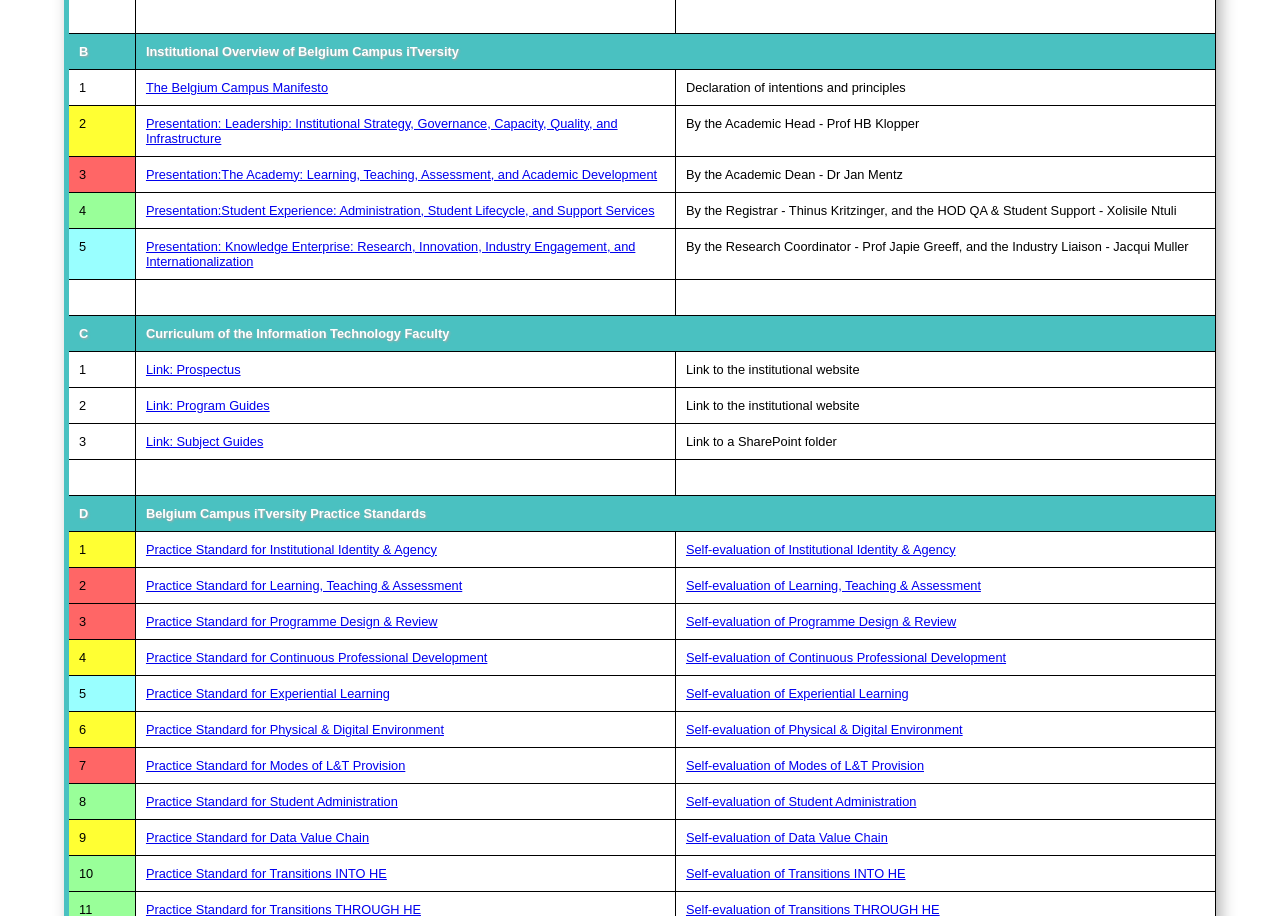
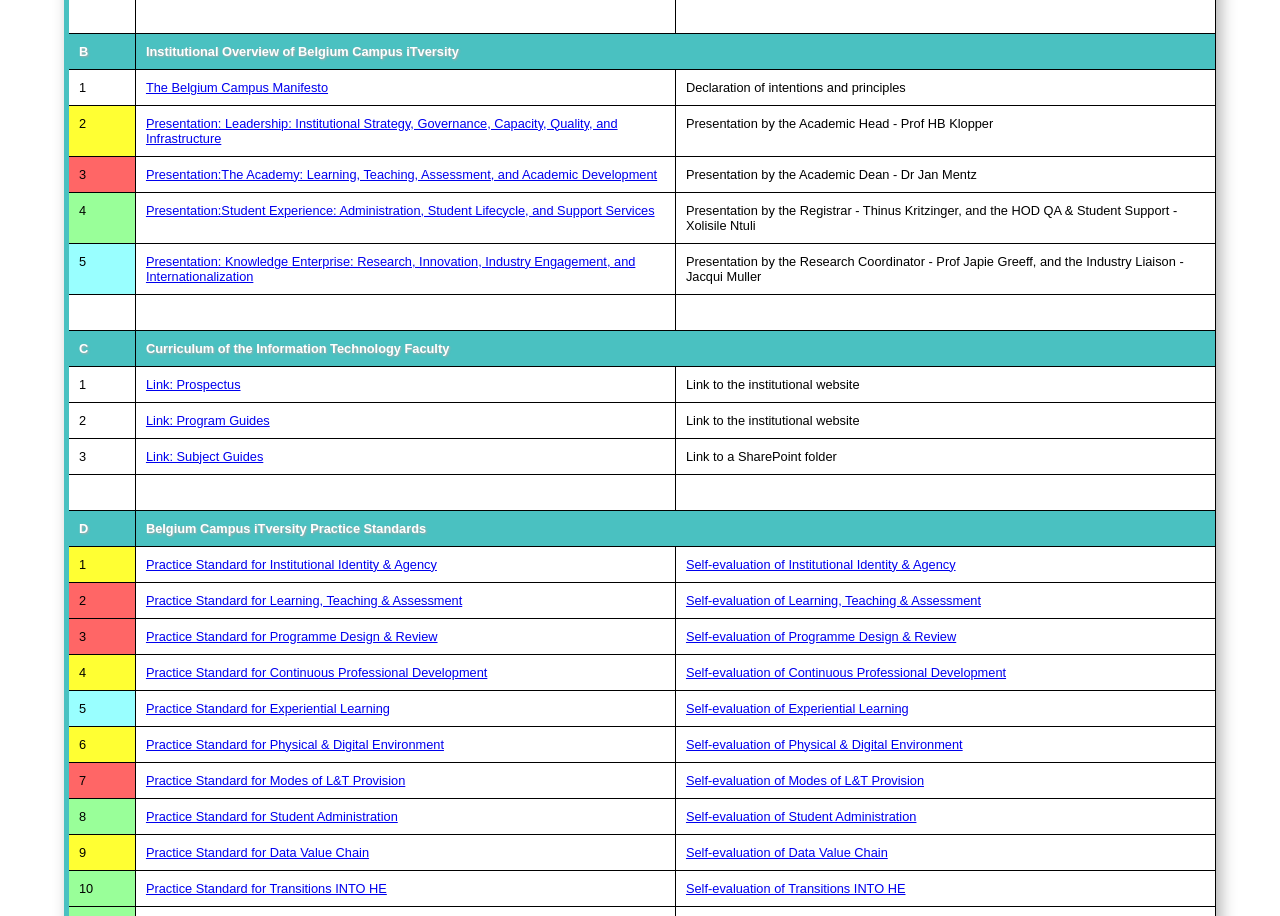
Before and after one commit to profbenalex/QMAY25, a plain HTML site: page index.html in a window 1280 px wide. Shown: the part 830-1746 px from the top of the page. Drawn offline with Linux system fonts and the light colour scheme.

Commit message:
Add files via upload

```diff
--- a/index.html
+++ b/index.html
@@ -175,6 +175,7 @@ href="https://belgiumcampusacza-my.sharepoint.com/:w:/g/personal/alexander_b_bel
 
 
 
+
               Quality at Belgium Campus</a><br>
           </td>
           <td valign="top"><i><span style="color: rgb(0, 0, 0);
@@ -241,6 +242,7 @@ href="https://belgiumcampusacza-my.sharepoint.com/:w:/g/personal/alexander_b_bel
 
 
 
+
               of the QMAY25</a><br>
           </td>
           <td valign="top"><span style="color: rgb(0, 0, 0);
@@ -252,6 +254,7 @@ href="https://belgiumcampusacza-my.sharepoint.com/:w:/g/personal/alexander_b_bel
               white-space: normal; background-color: rgb(255, 255, 255);
               text-decoration-style: initial; text-decoration-color:
               initial; display: inline !important; float: none;">Objectives
+
               of the review</span> </td>
         </tr>
         <tr>
@@ -259,6 +262,7 @@ href="https://belgiumcampusacza-my.sharepoint.com/:w:/g/personal/alexander_b_bel
           </td>
           <td valign="top"><a moz-do-not-send="true"
 href="https://belgiumcampusacza-my.sharepoint.com/:w:/g/personal/alexander_b_belgiumcampus_ac_za/EfosDNC-XEJMj7yK7GRDddMBJnNE8hxpz_4f6bnu6xKR7w?e=P7fdKZ">QMAY25
+
               Panel Mini CVs</a><br>
           </td>
           <td valign="top"><i><span style="color: rgb(0, 0, 0);
@@ -316,6 +320,7 @@ href="https://belgiumcampusacza-my.sharepoint.com/:w:/g/personal/alexander_b_bel
 
 
 
+
               &amp; Key Metrics for QMAY25</a><br>
           </td>
           <td valign="top"><span style="color: rgb(0, 0, 0);
@@ -372,6 +377,7 @@ href="https://belgiumcampusacza-my.sharepoint.com/:w:/g/personal/alexander_b_bel
 
 
 
+
               of Roles for QMAY25</a><br>
           </td>
           <td valign="top"><span style="color: rgb(0, 0, 0);
@@ -383,6 +389,7 @@ href="https://belgiumcampusacza-my.sharepoint.com/:w:/g/personal/alexander_b_bel
               white-space: normal; background-color: rgb(255, 255, 255);
               text-decoration-style: initial; text-decoration-color:
               initial; display: inline !important; float: none;">Assignment
+
               of roles</span><br>
           </td>
         </tr>
@@ -391,6 +398,7 @@ href="https://belgiumcampusacza-my.sharepoint.com/:w:/g/personal/alexander_b_bel
           </td>
           <td valign="top"><a moz-do-not-send="true"
 href="https://belgiumcampusacza-my.sharepoint.com/:w:/g/personal/alexander_b_belgiumcampus_ac_za/EXmXt_Gr9cNJpYKSvOuURWQB2szQ3_P5cpKhbAqYMXPKbA?e=vs2PvZ">Final
+
               Report Template for QMAY25</a><br>
           </td>
           <td valign="top"><span style="color: rgb(0, 0, 0);
@@ -410,6 +418,7 @@ href="https://belgiumcampusacza-my.sharepoint.com/:w:/g/personal/alexander_b_bel
           </td>
           <td valign="top"><a moz-do-not-send="true"
 href="https://belgiumcampusacza-my.sharepoint.com/:w:/g/personal/alexander_b_belgiumcampus_ac_za/EY3yx67nPS5DmqtfCNZdN5kBDdmMVmzaUu3xj1ciMEJedg?e=pPtlEc">The
+
               QMAY25 Engagement Program</a><br>
           </td>
           <td valign="top"><span style="color: rgb(0, 0, 0);
@@ -429,6 +438,7 @@ href="https://belgiumcampusacza-my.sharepoint.com/:w:/g/personal/alexander_b_bel
           </td>
           <td valign="top"><a moz-do-not-send="true"
 href="https://belgiumcampusacza-my.sharepoint.com/:w:/g/personal/alexander_b_belgiumcampus_ac_za/EYEHgbc7HwVAgH4GgF0-OCoBcwqDhO-kXDaH83sJM5tvtg?e=I7jm6Y">Student
+
               &amp; Staff Lists for QMAY25 Interviews</a><br>
           </td>
           <td valign="top">Staff and student lists<br>
@@ -454,6 +464,7 @@ href="https://belgiumcampusacza-my.sharepoint.com/:w:/g/personal/alexander_b_bel
           </td>
           <td valign="top"><a moz-do-not-send="true"
 href="https://belgiumcampusacza-my.sharepoint.com/:w:/g/personal/alexander_b_belgiumcampus_ac_za/ET8HiBR3pa9Goku45ReJBMwBiaoGqMsiIEXR1sgLPF3lfQ?e=8CLeZ9">The
+
 
 
 
@@ -511,6 +522,7 @@ href="https://belgiumcampusacza-my.sharepoint.com/:w:/g/personal/alexander_b_bel
 href="https://belgiumcampusacza-my.sharepoint.com/:p:/g/personal/alexander_b_belgiumcampus_ac_za/EbaGKiiQAL5MpExHRpTuD1YBSgNfisY9D4ih3F68tNspbg?e=azvFUF">Presentation:
 
 
+
               Leadership: Institutional Strategy, Governance, Capacity,
               Quality, and Infrastructure</a><br>
           </td>
@@ -524,8 +536,8 @@ href="https://belgiumcampusacza-my.sharepoint.com/:p:/g/personal/alexander_b_bel
               white-space: normal; background-color: rgb(255, 255, 255);
               text-decoration-thickness: initial; text-decoration-style:
               initial; text-decoration-color: initial; display: inline
-              !important; float: none;">By the Academic Head - Prof HB
-              Klopper<br>
+              !important; float: none;">Presentation by the Academic
+              Head - Prof HB Klopper<br>
             </span></td>
         </tr>
         <tr>
@@ -533,6 +545,7 @@ href="https://belgiumcampusacza-my.sharepoint.com/:p:/g/personal/alexander_b_bel
           </td>
           <td valign="top"><a moz-do-not-send="true"
 href="https://belgiumcampusacza-my.sharepoint.com/:p:/g/personal/alexander_b_belgiumcampus_ac_za/EXIdIVR5IvRKnr9fvArz3fsBh_7fRTsunUfF-LLpHApSLA?e=FbgHrw">Presentation:The
+
 
 
               Academy: Learning, Teaching, Assessment, and Academic
@@ -547,8 +560,18 @@ href="https://belgiumcampusacza-my.sharepoint.com/:p:/g/personal/alexander_b_bel
               white-space: normal; background-color: rgb(255, 255, 255);
               text-decoration-thickness: initial; text-decoration-style:
               initial; text-decoration-color: initial; display: inline
-              !important; float: none;"></span>By the Academic Dean - Dr
-            Jan Mentz<br>
+              !important; float: none;"></span><span style="color:
+              rgb(0, 0, 0); font-family: Arial, sans-serif; font-size:
+              12.8px; font-style: normal; font-variant-ligatures:
+              normal; font-variant-caps: normal; font-weight: 400;
+              letter-spacing: normal; orphans: 2; text-align: left;
+              text-indent: 0px; text-transform: none; widows: 2;
+              word-spacing: 0px; -webkit-text-stroke-width: 0px;
+              white-space: normal; background-color: rgb(255, 255, 255);
+              text-decoration-thickness: initial; text-decoration-style:
+              initial; text-decoration-color: initial; display: inline
+              !important; float: none;">Presentation by </span>the
+            Academic Dean - Dr Jan Mentz<br>
           </td>
         </tr>
         <tr>
@@ -556,6 +579,7 @@ href="https://belgiumcampusacza-my.sharepoint.com/:p:/g/personal/alexander_b_bel
           </td>
           <td valign="top"><a moz-do-not-send="true"
 href="https://belgiumcampusacza-my.sharepoint.com/:p:/g/personal/alexander_b_belgiumcampus_ac_za/EVWcqXyI8LZIvAOcuHQ8GMQBEbOreW1Du83j-b3wOBmU2g?e=ZVcV0B">Presentation:Student
+
 
 
               Experience: Administration, Student Lifecycle, and Support
@@ -570,9 +594,19 @@ href="https://belgiumcampusacza-my.sharepoint.com/:p:/g/personal/alexander_b_bel
               white-space: normal; background-color: rgb(255, 255, 255);
               text-decoration-thickness: initial; text-decoration-style:
               initial; text-decoration-color: initial; display: inline
-              !important; float: none;">By the Registrar - Thinus
-              Kritzinger, and the HOD QA &amp; Student Support -
-              Xolisile Ntuli</span><br>
+              !important; float: none;"><span style="color: rgb(0, 0,
+                0); font-family: Arial, sans-serif; font-size: 12.8px;
+                font-style: normal; font-variant-ligatures: normal;
+                font-variant-caps: normal; font-weight: 400;
+                letter-spacing: normal; orphans: 2; text-align: left;
+                text-indent: 0px; text-transform: none; widows: 2;
+                word-spacing: 0px; -webkit-text-stroke-width: 0px;
+                white-space: normal; background-color: rgb(255, 255,
+                255); text-decoration-thickness: initial;
+                text-decoration-style: initial; text-decoration-color:
+                initial; display: inline !important; float: none;">Presentation
+                by </span>the Registrar - Thinus Kritzinger, and the
+              HOD QA &amp; Student Support - Xolisile Ntuli</span><br>
           </td>
         </tr>
         <tr>
@@ -580,6 +614,7 @@ href="https://belgiumcampusacza-my.sharepoint.com/:p:/g/personal/alexander_b_bel
           </td>
           <td valign="top"><a moz-do-not-send="true"
 href="https://belgiumcampusacza-my.sharepoint.com/:p:/g/personal/alexander_b_belgiumcampus_ac_za/Ec_b5yTRSgVHn6NC7HOYxMYBgNVrjhzVqf4rH9oCyCfTxA?e=QfmmJp">Presentation:
+
 
 
               Knowledge Enterprise: Research, Innovation, Industry
@@ -1316,9 +1351,19 @@ div.WordSection1
               white-space: normal; background-color: rgb(255, 255, 255);
               text-decoration-thickness: initial; text-decoration-style:
               initial; text-decoration-color: initial; display: inline
-              !important; float: none;">By the Research Coordinator -
-              Prof Japie Greeff, and the Industry Liaison - Jacqui
-              Muller</span><br>
+              !important; float: none;"><span style="color: rgb(0, 0,
+                0); font-family: Arial, sans-serif; font-size: 12.8px;
+                font-style: normal; font-variant-ligatures: normal;
+                font-variant-caps: normal; font-weight: 400;
+                letter-spacing: normal; orphans: 2; text-align: left;
+                text-indent: 0px; text-transform: none; widows: 2;
+                word-spacing: 0px; -webkit-text-stroke-width: 0px;
+                white-space: normal; background-color: rgb(255, 255,
+                255); text-decoration-thickness: initial;
+                text-decoration-style: initial; text-decoration-color:
+                initial; display: inline !important; float: none;">Presentation
+                by </span>the Research Coordinator - Prof Japie Greeff,
+              and the Industry Liaison - Jacqui Muller</span><br>
           </td>
         </tr>
         <tr>
@@ -1341,6 +1386,7 @@ div.WordSection1
           </td>
           <td valign="top"><a moz-do-not-send="true"
               href="https://www.belgiumcampus.ac.za/important-documentation/">Link:
+
 
 
               Prospectus</a><br>
@@ -1366,6 +1412,7 @@ div.WordSection1
               href="https://www.belgiumcampus.ac.za/qualifications/">Link:
 
 
+
               Program Guides</a><br>
           </td>
           <td valign="top"><span style="color: rgb(0, 0, 0);
@@ -1389,6 +1436,7 @@ div.WordSection1
 href="https://belgiumcampusacza-my.sharepoint.com/personal/itfaculty_belgiumcampus_ac_za/_layouts/15/onedrive.aspx?id=%2Fpersonal%2Fitfaculty%5Fbelgiumcampus%5Fac%5Fza%2FDocuments%2FAcademic%20Project%2FDepartment%20Heads%2FStudyGuide&amp;ga=1">Link:
 
 
+
               Subject Guides</a><br>
           </td>
           <td valign="top"><span style="color: rgb(0, 0, 0);
@@ -1459,6 +1507,7 @@ href="https://belgiumcampusacza-my.sharepoint.com/:w:/g/personal/alexander_b_bel
 
 
 
+
               Standard for Institutional Identity &amp; Agency</a> </td>
           <td valign="top"><span style="color: rgb(0, 0, 0);
               font-family: Arial, sans-serif; font-size: 12.8px;
@@ -1475,6 +1524,7 @@ href="https://belgiumcampusacza-my.sharepoint.com/:w:/g/personal/alexander_b_bel
 
 
 
+
               of Institutional Identity &amp; Agency </a></td>
         </tr>
         <tr>
@@ -1482,6 +1532,7 @@ href="https://belgiumcampusacza-my.sharepoint.com/:w:/g/personal/alexander_b_bel
           </td>
           <td valign="top"><a moz-do-not-send="true"
 href="https://belgiumcampusacza-my.sharepoint.com/:w:/g/personal/alexander_b_belgiumcampus_ac_za/ESlgl5oMBZNKrdB8oSen3okBpZdzy5DqclP2vV8KYQug3Q?e=gPJeg5">Practice
+
 
 
 
@@ -1533,6 +1584,7 @@ href="https://belgiumcampusacza-my.sharepoint.com/:w:/g/personal/alexander_b_bel
 
 
 
+
               of Learning, Teaching &amp; Assessment </a></td>
         </tr>
         <tr>
@@ -1540,6 +1592,7 @@ href="https://belgiumcampusacza-my.sharepoint.com/:w:/g/personal/alexander_b_bel
           </td>
           <td valign="top"><a moz-do-not-send="true"
 href="https://belgiumcampusacza-my.sharepoint.com/:w:/g/personal/alexander_b_belgiumcampus_ac_za/EXImH0608A1Jk1LBLd_SsfYB_N5ofHbQ94ZT4rQrHW9o4Q?e=bMoxtp">Practice
+
 
 
 
@@ -1591,6 +1644,7 @@ href="https://belgiumcampusacza-my.sharepoint.com/:w:/g/personal/alexander_b_bel
 
 
 
+
               of Programme Design &amp; Review </a></td>
         </tr>
         <tr>
@@ -1598,6 +1652,7 @@ href="https://belgiumcampusacza-my.sharepoint.com/:w:/g/personal/alexander_b_bel
           </td>
           <td valign="top"><a moz-do-not-send="true"
 href="https://belgiumcampusacza-my.sharepoint.com/:w:/g/personal/alexander_b_belgiumcampus_ac_za/Ea4aXEm1ttFOg8JBYlZ53wUBkwJz-DgI2DdE3lBUgym9jQ?e=0yHvFb">Practice
+
 
 
 
@@ -1649,6 +1704,7 @@ href="https://belgiumcampusacza-my.sharepoint.com/:w:/g/personal/alexander_b_bel
 
 
 
+
               of Continuous Professional Development </a></td>
         </tr>
         <tr>
@@ -1656,6 +1712,7 @@ href="https://belgiumcampusacza-my.sharepoint.com/:w:/g/personal/alexander_b_bel
           </td>
           <td valign="top"><a moz-do-not-send="true"
 href="https://belgiumcampusacza-my.sharepoint.com/:w:/g/personal/alexander_b_belgiumcampus_ac_za/EeCAYuOq-OBIrsiQPGoiBy4BnDi1mVUown2CutMF4zJ9Eg?e=UF5rAJ">Practice
+
 
 
 
@@ -1707,6 +1764,7 @@ href="https://belgiumcampusacza-my.sharepoint.com/:w:/g/personal/alexander_b_bel
 
 
 
+
               of Experiential Learning</a> </td>
         </tr>
         <tr>
@@ -1714,6 +1772,7 @@ href="https://belgiumcampusacza-my.sharepoint.com/:w:/g/personal/alexander_b_bel
           </td>
           <td valign="top"><a moz-do-not-send="true"
 href="https://belgiumcampusacza-my.sharepoint.com/:w:/g/personal/alexander_b_belgiumcampus_ac_za/EVvBJsk7YoRMoOHd-0ry9TsBWqDl5a2K2THnZnRGklRGcA?e=giB4zK">Practice
+
 
 
 
@@ -1765,6 +1824,7 @@ href="https://belgiumcampusacza-my.sharepoint.com/:w:/g/personal/alexander_b_bel
 
 
 
+
               of Physical &amp; Digital Environment </a></td>
         </tr>
         <tr>
@@ -1772,6 +1832,7 @@ href="https://belgiumcampusacza-my.sharepoint.com/:w:/g/personal/alexander_b_bel
           </td>
           <td valign="top"><a moz-do-not-send="true"
 href="https://belgiumcampusacza-my.sharepoint.com/:w:/g/personal/alexander_b_belgiumcampus_ac_za/EbRINrgCnMhKtWuDKEX6FsgBP7y8oilLE0yJTphPTTPbqw?e=2Aqthj">Practice
+
 
 
 
@@ -1823,6 +1884,7 @@ href="https://belgiumcampusacza-my.sharepoint.com/:w:/g/personal/alexander_b_bel
 
 
 
+
               of Modes of L&amp;T Provision </a></td>
         </tr>
         <tr>
@@ -1830,6 +1892,7 @@ href="https://belgiumcampusacza-my.sharepoint.com/:w:/g/personal/alexander_b_bel
           </td>
           <td valign="top"><a moz-do-not-send="true"
 href="https://belgiumcampusacza-my.sharepoint.com/:w:/g/personal/alexander_b_belgiumcampus_ac_za/ETl3ho5mrdhBofA5kdMBIzQBvEuOy2MCMlxxa1pLZdbk0Q?e=UAy3Qe">Practice
+
 
 
 
@@ -1881,6 +1944,7 @@ href="https://belgiumcampusacza-my.sharepoint.com/:w:/g/personal/alexander_b_bel
 
 
 
+
               of Student Administration</a> </td>
         </tr>
         <tr>
@@ -1888,6 +1952,7 @@ href="https://belgiumcampusacza-my.sharepoint.com/:w:/g/personal/alexander_b_bel
           </td>
           <td valign="top"><a moz-do-not-send="true"
 href="https://belgiumcampusacza-my.sharepoint.com/:w:/g/personal/alexander_b_belgiumcampus_ac_za/Ea13DV4YLGROux38UtwfenQBRr5JCrtkoJqYTzlHoKva3g?e=fILQEn">Practice
+
 
 
 
@@ -1939,6 +2004,7 @@ href="https://belgiumcampusacza-my.sharepoint.com/:w:/g/personal/alexander_b_bel
 
 
 
+
               of Data Value Chain </a></td>
         </tr>
         <tr>
@@ -1946,6 +2012,7 @@ href="https://belgiumcampusacza-my.sharepoint.com/:w:/g/personal/alexander_b_bel
           </td>
           <td valign="top"><a moz-do-not-send="true"
 href="https://belgiumcampusacza-my.sharepoint.com/:w:/g/personal/alexander_b_belgiumcampus_ac_za/ETfI9bqb1LtKjCMubqKLEc4BuXWCEm6MTrIbx4SWmLMYyg?e=TmaKEL">Practice
+
 
 
 
@@ -1997,6 +2064,7 @@ href="https://belgiumcampusacza-my.sharepoint.com/:w:/g/personal/alexander_b_bel
 
 
 
+
               of Transitions INTO HE</a> </td>
         </tr>
         <tr>
@@ -2004,6 +2072,7 @@ href="https://belgiumcampusacza-my.sharepoint.com/:w:/g/personal/alexander_b_bel
           </td>
           <td valign="top"><a moz-do-not-send="true"
 href="https://belgiumcampusacza-my.sharepoint.com/:w:/g/personal/alexander_b_belgiumcampus_ac_za/Ece5rBQAN0hGprG1H7an8fgBvPTvaLybwImhHg5-JIqthw?e=7ycLao">Practice
+
 
 
 
@@ -2055,6 +2124,7 @@ href="https://belgiumcampusacza-my.sharepoint.com/:w:/g/personal/alexander_b_bel
 
 
 
+
               of Transitions THROUGH HE</a> </td>
         </tr>
         <tr>
@@ -2062,6 +2132,7 @@ href="https://belgiumcampusacza-my.sharepoint.com/:w:/g/personal/alexander_b_bel
           </td>
           <td valign="top"><a moz-do-not-send="true"
 href="https://belgiumcampusacza-my.sharepoint.com/:w:/g/personal/alexander_b_belgiumcampus_ac_za/EdQuhkYfxvRPgSKmqIn8MUgBwLR-CrzeNUPQZjTDpd4_xA?e=pAFNW3">Practice
+
 
 
 
@@ -2113,6 +2184,7 @@ href="https://belgiumcampusacza-my.sharepoint.com/:w:/g/personal/alexander_b_bel
 
 
 
+
               of Transitions FROM HE</a> </td>
         </tr>
         <tr>
@@ -2120,6 +2192,7 @@ href="https://belgiumcampusacza-my.sharepoint.com/:w:/g/personal/alexander_b_bel
           </td>
           <td valign="top"><a moz-do-not-send="true"
 href="https://belgiumcampusacza-my.sharepoint.com/:w:/g/personal/alexander_b_belgiumcampus_ac_za/Eej25PgLeHlOv6NiailCXxUBOy5YNBSFwjjKisyLiY2Krw?e=g591HZ">Practice
+
 
 
 
@@ -2171,6 +2244,7 @@ href="https://belgiumcampusacza-my.sharepoint.com/:w:/g/personal/alexander_b_bel
 
 
 
+
               of Curriculum Transformation</a></td>
         </tr>
         <tr>
@@ -2178,6 +2252,7 @@ href="https://belgiumcampusacza-my.sharepoint.com/:w:/g/personal/alexander_b_bel
           </td>
           <td valign="top"><a moz-do-not-send="true"
 href="https://belgiumcampusacza-my.sharepoint.com/:w:/g/personal/alexander_b_belgiumcampus_ac_za/EeECR7TkkSdGlskqn9hTSCkB-rESSud4wiOOXIzkE6HJ-A?e=Y4egae">Practice
+
 
 
 
@@ -2229,6 +2304,7 @@ href="https://belgiumcampusacza-my.sharepoint.com/:w:/g/personal/alexander_b_bel
 
 
 
+
               of Engaged Institution</a></td>
         </tr>
         <tr>
@@ -2236,6 +2312,7 @@ href="https://belgiumcampusacza-my.sharepoint.com/:w:/g/personal/alexander_b_bel
           </td>
           <td valign="top"><a moz-do-not-send="true"
 href="https://belgiumcampusacza-my.sharepoint.com/:w:/g/personal/alexander_b_belgiumcampus_ac_za/EVUOjfMXztVBtmu2ULGGBOYBFhSE9eU_KacmnDmchM9ifg?e=YXedXT">Practice
+
 
 
 
@@ -2284,6 +2361,7 @@ href="https://belgiumcampusacza-my.sharepoint.com/:w:/g/personal/alexander_b_bel
 
 
 
+
             part of QMAY25<br>
           </td>
         </tr>
@@ -2292,6 +2370,7 @@ href="https://belgiumcampusacza-my.sharepoint.com/:w:/g/personal/alexander_b_bel
           </td>
           <td valign="top"><a moz-do-not-send="true"
 href="https://belgiumcampusacza-my.sharepoint.com/:w:/g/personal/alexander_b_belgiumcampus_ac_za/EfDYVvgxbFpHlV8m_3I62lkBZV9oMy0GQrcEWDYMHeEc5g?e=QLSmdJ">Practice
+
 
 
 
@@ -2340,6 +2419,7 @@ href="https://belgiumcampusacza-my.sharepoint.com/:w:/g/personal/alexander_b_bel
 
 
 
+
             part of QMAY25<br>
           </td>
         </tr>
@@ -2363,6 +2443,7 @@ href="https://belgiumcampusacza-my.sharepoint.com/:w:/g/personal/alexander_b_bel
           </td>
           <td valign="top"><a moz-do-not-send="true"
 href="https://belgiumcampusacza-my.sharepoint.com/:w:/g/personal/alexander_b_belgiumcampus_ac_za/EZ5h-4M-IEhJhNhrWDEstBwBzMk0fkdXLLanND8emu_O1g?e=V0rh0L">Reflexive-Generative
+
               Reporting of Practice</a></td>
           <td valign="top"><span style="color: rgb(0, 0, 0);
               font-family: Arial, sans-serif; font-size: 12.8px;
@@ -2382,6 +2463,7 @@ href="https://belgiumcampusacza-my.sharepoint.com/:w:/g/personal/alexander_b_bel
                 background-color: rgb(255, 255, 255);
                 text-decoration-style: initial; text-decoration-color:
                 initial; display: inline !important; float: none;">Instrument
+
                 for self-evaluation of practice</span></span><br>
           </td>
         </tr>
@@ -2390,6 +2472,7 @@ href="https://belgiumcampusacza-my.sharepoint.com/:w:/g/personal/alexander_b_bel
           </td>
           <td valign="top"><a moz-do-not-send="true"
 href="https://belgiumcampusacza-my.sharepoint.com/:w:/g/personal/alexander_b_belgiumcampus_ac_za/EXmNcczJKn5OgIjGXpl9OeEBqEIjZlm3DPPzj9iiUXLtbg?e=5dkDJ8">Performance
+
               Evaluation of Practice</a></td>
           <td valign="top"><span style="color: rgb(0, 0, 0);
               font-family: Arial, sans-serif; font-size: 12.8px;
@@ -2400,6 +2483,7 @@ href="https://belgiumcampusacza-my.sharepoint.com/:w:/g/personal/alexander_b_bel
               white-space: normal; background-color: rgb(255, 255, 255);
               text-decoration-style: initial; text-decoration-color:
               initial; display: inline !important; float: none;">Instrument
+
               for rating performance</span><br>
           </td>
         </tr>
@@ -2408,6 +2492,7 @@ href="https://belgiumcampusacza-my.sharepoint.com/:w:/g/personal/alexander_b_bel
           </td>
           <td valign="top"><a moz-do-not-send="true"
 href="https://belgiumcampusacza-my.sharepoint.com/:w:/g/personal/alexander_b_belgiumcampus_ac_za/Ef4Ty5IirMpEhFRrlSAS5esBPLn59my0IsOETip6wnW_4A?e=I32K1u">Site
+
               Visit Interview Guide</a> </td>
           <td valign="top"><span style="color: rgb(0, 0, 0);
               font-family: Arial, sans-serif; font-size: 12.8px;
@@ -2418,6 +2503,7 @@ href="https://belgiumcampusacza-my.sharepoint.com/:w:/g/personal/alexander_b_bel
               white-space: normal; background-color: rgb(255, 255, 255);
               text-decoration-style: initial; text-decoration-color:
               initial; display: inline !important; float: none;">Proposed
+
               set of questions<br>
             </span></td>
         </tr>
```
